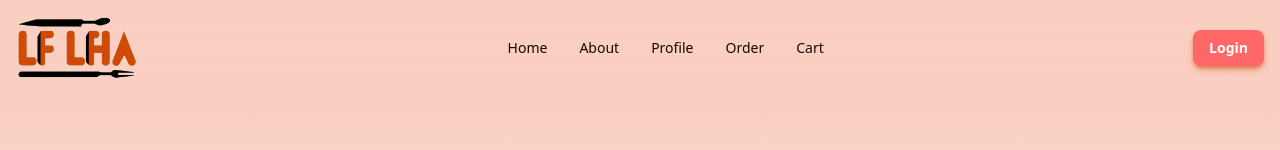
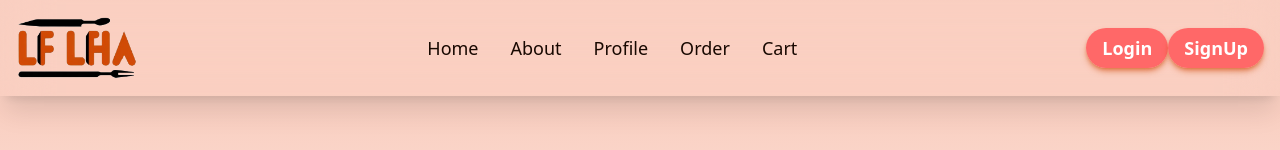
Before and after one commit to 202309-EKTA-JO-FSW/capstone-team-7-1, a Next.js app in the folder lflfha/: page /LandingPage in a window 1280 px wide. Shown: the top 150 px of the page. Built offline with nearby package versions, Linux system fonts and the light colour scheme; no server answers.

Commit message:
Added buttons in navBar for auth

```diff
--- a/lflfha/src/components/Layout/Navbar.jsx
+++ b/lflfha/src/components/Layout/Navbar.jsx
@@ -1,6 +1,7 @@
 import React, { useState, useEffect } from "react";
 
 import Link from "next/link";
+import useAuthStore from "@/Store/authStore";
 
 function Navbar() {
   const [navbarOpen, setNavbarOpen] = useState(true);
@@ -29,9 +30,12 @@ function Navbar() {
     };
   }, [lastScrollTop]);
 
+  const logout = useAuthStore((state) => state.logout); //add
+  const isAuthenticated = useAuthStore((state) => state.isAuthenticated); //add
+
   return (
     <nav
-      className={`fixed top-0 left-0 z-50 backdrop-blur-xl bg-opacity-50 w-full transition-opacity duration-550 ${
+      className={`fixed top-0 shadow-xl left-0 z-50 backdrop-blur-xl bg-opacity-50 w-full transition-opacity duration-550 ${
         navbarOpen ? "opacity-100" : "opacity-0"
       }`}
     >
@@ -43,17 +47,39 @@ function Navbar() {
             alt="Logo"
           />
         </a>
-        <div className="flex md:order-2 space-x-3 md:space-x-0 rtl:space-x-reverse">
-          <button
-            type="button"
-            className="text-white bg-[#FF6868] hover:bg-[#f36839c3]  shadow-[#d04b0892] shadow-md font-bold rounded-lg text-sm px-4 py-2 text-center "
-          >
-            Login
-          </button>
+        <div className="flex md:order-2 gap-4 space-x-3 md:space-x-0 rtl:space-x-reverse">
+          {isAuthenticated ? (
+            <Link
+              href="/LandingPage"
+              type="button"
+              onClick={logout}
+              className="text-white text-lg bg-[#FF6868] hover:bg-[#f36839c3]  shadow-[#d04b0892] shadow-md font-semibold rounded-3xl px-4 py-2 text-center "
+            >
+              Signout
+            </Link>
+          ) : (
+            <div>
+              <Link
+                href="/Auth/Login"
+                type="button"
+                className="text-white text-lg bg-[#FF6868] hover:bg-[#f36839c3]  shadow-[#d04b0892] shadow-md font-semibold rounded-3xl px-4 py-2 text-center "
+              >
+                Login
+              </Link>
+              <Link
+                href="/Auth/Signup"
+                type="button"
+                className="text-white text-lg bg-[#FF6868] hover:bg-[#f36839c3]  shadow-[#d04b0892] shadow-md font-semibold rounded-3xl px-4 py-2 text-center "
+              >
+                SignUp
+              </Link>
+            </div>
+          )}
+
           <button
             data-collapse-toggle="navbar-cta"
             type="button"
-            className="inline-flex items-center p-2 w-10 h-10 justify-center text-sm text-[#FF6868] rounded-lg md:hidden hover:bg-[#d04b082d] "
+            className="inline-flex items-center p-2 w-10 h-10 justify-center text-lg text-[#FF6868] rounded-lg md:hidden hover:bg-[#d04b082d] "
             aria-controls="navbar-cta"
             aria-expanded="false"
           >
@@ -83,7 +109,7 @@ function Navbar() {
             <li>
               <a
                 href="/LandingPage"
-                className="block py-2 px-3 md:p-0 text-[#180800] rounded md:bg-transparent hover:text-[#FF6868]"
+                className=" text-lg block py-2 px-3 md:p-0 text-[#180800] rounded md:bg-transparent hover:text-[#FF6868]"
                 aria-current="page"
               >
                 Home
@@ -92,7 +118,7 @@ function Navbar() {
             <li>
               <a
                 href="/About/About"
-                className="block py-2 px-3 md:p-0 text-[#180800] rounded md:bg-transparent hover:text-[#FF6868]"
+                className="text-lg block py-2 px-3 md:p-0 text-[#180800] rounded md:bg-transparent hover:text-[#FF6868]"
               >
                 About
               </a>
@@ -100,7 +126,7 @@ function Navbar() {
             <li>
               <a
                 href="/Profile/Profile"
-                className="block py-2 px-3 md:p-0 text-[#180800] rounded md:bg-transparent hover:text-[#FF6868]"
+                className=" text-lg block py-2 px-3 md:p-0 text-[#180800] rounded md:bg-transparent hover:text-[#FF6868]"
               >
                 Profile
               </a>
@@ -108,7 +134,7 @@ function Navbar() {
             <li>
               <a
                 href="/Order/Order"
-                className="block py-2 px-3 md:p-0 text-[#180800] rounded md:bg-transparent hover:text-[#FF6868]"
+                className="text-lg block py-2 px-3 md:p-0 text-[#180800] rounded md:bg-transparent hover:text-[#FF6868]"
               >
                 Order
               </a>
@@ -117,7 +143,7 @@ function Navbar() {
             <li>
               <a
                 href="/Cart/Cart"
-                className="block py-2 px-3 md:p-0 text-[#180800] rounded md:bg-transparent hover:text-[#FF6868]"
+                className="block text-lg py-2 px-3 md:p-0 text-[#180800] rounded md:bg-transparent hover:text-[#FF6868]"
               >
                 Cart
               </a>
--- a/lflfha/src/pages/index.js
+++ b/lflfha/src/pages/index.js
@@ -16,12 +16,9 @@ const Hello = () => {
   //       setTestResult(data);
   //     });
   // }, []);
-  const logout = useAuthStore((state) => state.logout) //add
-  const isAuthenticated = useAuthStore((state) => state.isAuthenticated) //add
 
   return <main className="font-Inter scroll-smooth">
 
-    {isAuthenticated ? <button className="bg-orange-500 hover:bg-orange-700 text-white font-bold py-2 px-4 rounded focus:outline-none focus:shadow-outline" onClick={logout}>logout</button> : null}
     {/* <NavBar/> */}
     <LandingPage />
 
```
Also changed, not shown: 1 other file (tests, documents, lock files or other folders).
